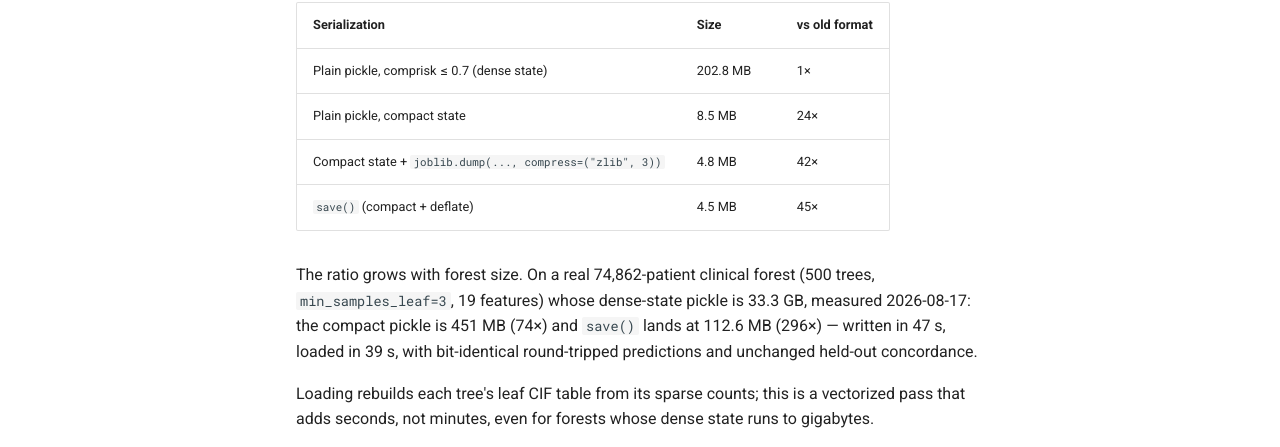
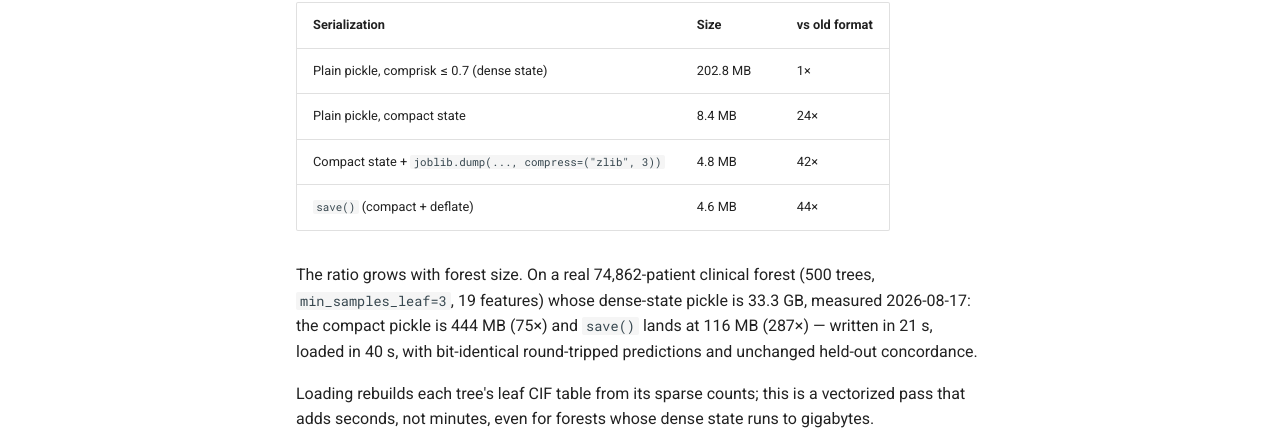
Before and after one commit to sunnyadn/comprisk, an MkDocs documentation site: the page built from docs/persistence.md, in a window 1280 px wide and 900 px high, scrolled down 795 px. Shown: the part 400-847 px from the top of the window. Built offline with MkDocs 1.6.1 and Material for MkDocs 9.7.7, drawn with Linux system fonts in a browser that asks for light colours; comment, search, counter and statistics services are not loaded.

Commit message:
docs: refresh measured numbers after the compresslevel fix and state slimming

```diff
--- a/docs/persistence.md
+++ b/docs/persistence.md
@@ -49,14 +49,14 @@ Measured on a 20,000-sample, 20-tree synthetic fit (default parameters):
 | Serialization | Size | vs old format |
 | --- | --- | --- |
 | Plain pickle, comprisk ≤ 0.7 (dense state) | 202.8 MB | 1× |
-| Plain pickle, compact state | 8.5 MB | 24× |
+| Plain pickle, compact state | 8.4 MB | 24× |
 | Compact state + `joblib.dump(..., compress=("zlib", 3))` | 4.8 MB | 42× |
-| `save()` (compact + deflate) | 4.5 MB | 45× |
+| `save()` (compact + deflate) | 4.6 MB | 44× |
 
 The ratio grows with forest size. On a real 74,862-patient clinical forest
 (500 trees, `min_samples_leaf=3`, 19 features) whose dense-state pickle is
-33.3 GB, measured 2026-08-17: the compact pickle is 451 MB (74×) and
-`save()` lands at 112.6 MB (296×) — written in 47 s, loaded in 39 s, with
+33.3 GB, measured 2026-08-17: the compact pickle is 444 MB (75×) and
+`save()` lands at 116 MB (287×) — written in 21 s, loaded in 40 s, with
 bit-identical round-tripped predictions and unchanged held-out concordance.
 
 Loading rebuilds each tree's leaf CIF table from its sparse counts; this is
```
Also changed, not shown: CHANGELOG.md (+3 -3 lines).
